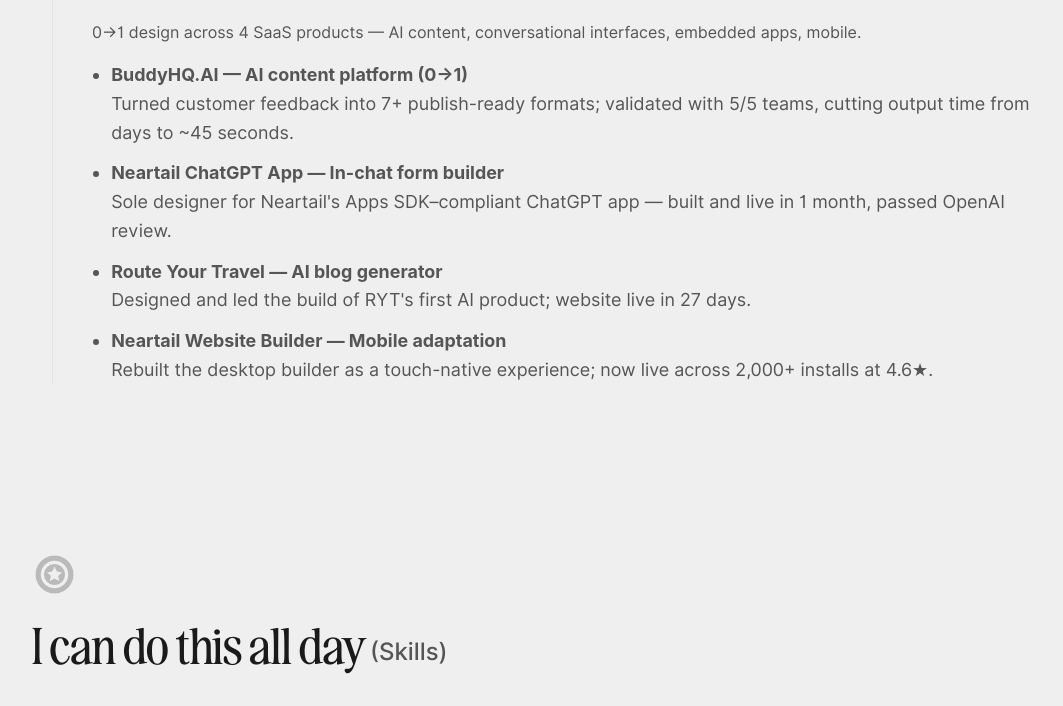
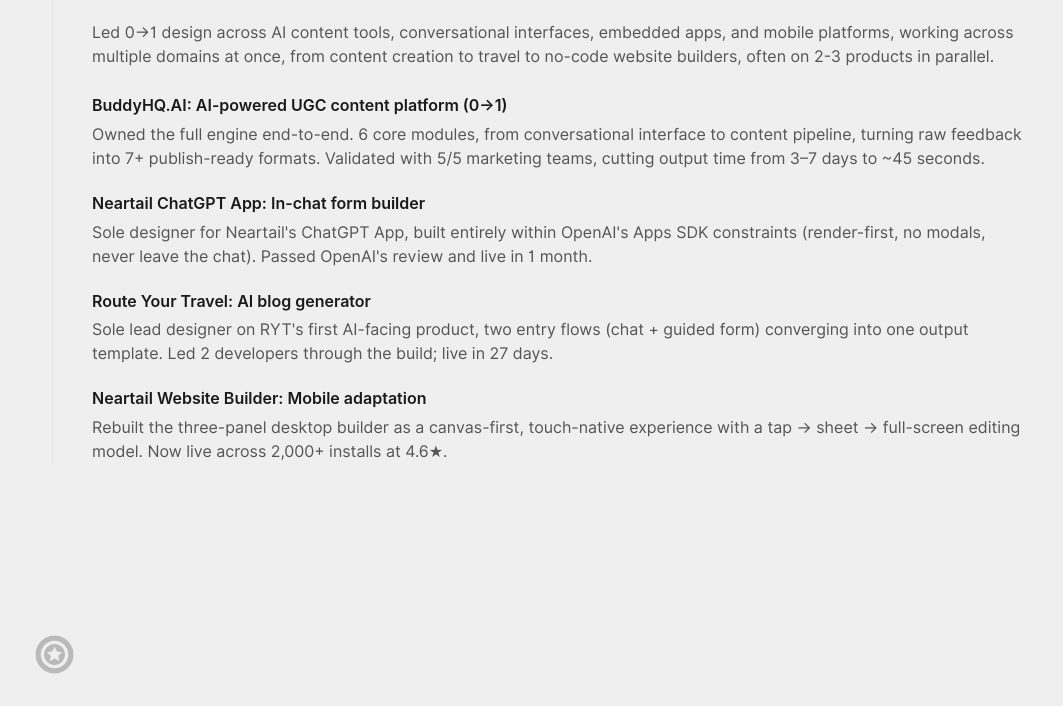
Before and after one commit to deepakdid/My-portfolio, a plain HTML site: page about.html in a window 1280 px wide. Shown: the part 1233-1939 px from the top of the page, without its empty margins (108-1171 px from the left). Drawn offline with nearby package versions, Linux system fonts and the light colour scheme; files whose address does not match are found by name; a web font is replaced by a local one.

Commit message:
Update Experience section text and remove bullets

```diff
--- a/about.html
+++ b/about.html
@@ -89,15 +89,29 @@
                                     <h3>Dexio LabX Pvt. Ltd</h3>
                                     <span class="role-title">Product Designer</span>
                                 </div>
-                                <span class="date">Jun 2024 - Apr 2026</span>
+                                <span class="date">Jun 2024 – Apr 2026</span>
                             </div>
-                            <p style="margin-top: 0.5rem; margin-bottom: 1rem; color: var(--text-secondary); line-height: 1.5;">0→1 design across 4 SaaS products — AI content, conversational interfaces, embedded apps, mobile.</p>
-                            <ul>
-                                <li><strong>BuddyHQ.AI — AI content platform (0→1)</strong><br>Turned customer feedback into 7+ publish-ready formats; validated with 5/5 teams, cutting output time from days to ~45 seconds.</li>
-                                <li><strong>Neartail ChatGPT App — In-chat form builder</strong><br>Sole designer for Neartail's Apps SDK–compliant ChatGPT app — built and live in 1 month, passed OpenAI review.</li>
-                                <li><strong>Route Your Travel — AI blog generator</strong><br>Designed and led the build of RYT's first AI product; website live in 27 days.</li>
-                                <li><strong>Neartail Website Builder — Mobile adaptation</strong><br>Rebuilt the desktop builder as a touch-native experience; now live across 2,000+ installs at 4.6★.</li>
-                            </ul>
+                            <p style="margin-top: 0.5rem; margin-bottom: 1.5rem; color: var(--text-secondary); line-height: 1.5;">Led 0→1 design across AI content tools, conversational interfaces, embedded apps, and mobile platforms, working across multiple domains at once, from content creation to travel to no-code website builders, often on 2-3 products in parallel.</p>
+
+                            <div class="project-item" style="margin-bottom: 1.25rem;">
+                                <strong style="display: block; margin-bottom: 0.25rem; font-weight: 600;">BuddyHQ.AI: AI-powered UGC content platform (0→1)</strong>
+                                <p style="margin: 0; color: var(--text-secondary); line-height: 1.5;">Owned the full engine end-to-end. 6 core modules, from conversational interface to content pipeline, turning raw feedback into 7+ publish-ready formats. Validated with 5/5 marketing teams, cutting output time from 3–7 days to ~45 seconds.</p>
+                            </div>
+
+                            <div class="project-item" style="margin-bottom: 1.25rem;">
+                                <strong style="display: block; margin-bottom: 0.25rem; font-weight: 600;">Neartail ChatGPT App: In-chat form builder</strong>
+                                <p style="margin: 0; color: var(--text-secondary); line-height: 1.5;">Sole designer for Neartail's ChatGPT App, built entirely within OpenAI's Apps SDK constraints (render-first, no modals, never leave the chat). Passed OpenAI's review and live in 1 month.</p>
+                            </div>
+
+                            <div class="project-item" style="margin-bottom: 1.25rem;">
+                                <strong style="display: block; margin-bottom: 0.25rem; font-weight: 600;">Route Your Travel: AI blog generator</strong>
+                                <p style="margin: 0; color: var(--text-secondary); line-height: 1.5;">Sole lead designer on RYT's first AI-facing product, two entry flows (chat + guided form) converging into one output template. Led 2 developers through the build; live in 27 days.</p>
+                            </div>
+
+                            <div class="project-item" style="margin-bottom: 0;">
+                                <strong style="display: block; margin-bottom: 0.25rem; font-weight: 600;">Neartail Website Builder: Mobile adaptation</strong>
+                                <p style="margin: 0; color: var(--text-secondary); line-height: 1.5;">Rebuilt the three-panel desktop builder as a canvas-first, touch-native experience with a tap → sheet → full-screen editing model. Now live across 2,000+ installs at 4.6★.</p>
+                            </div>
                         </div>
                     </div>
                 </div>
```
